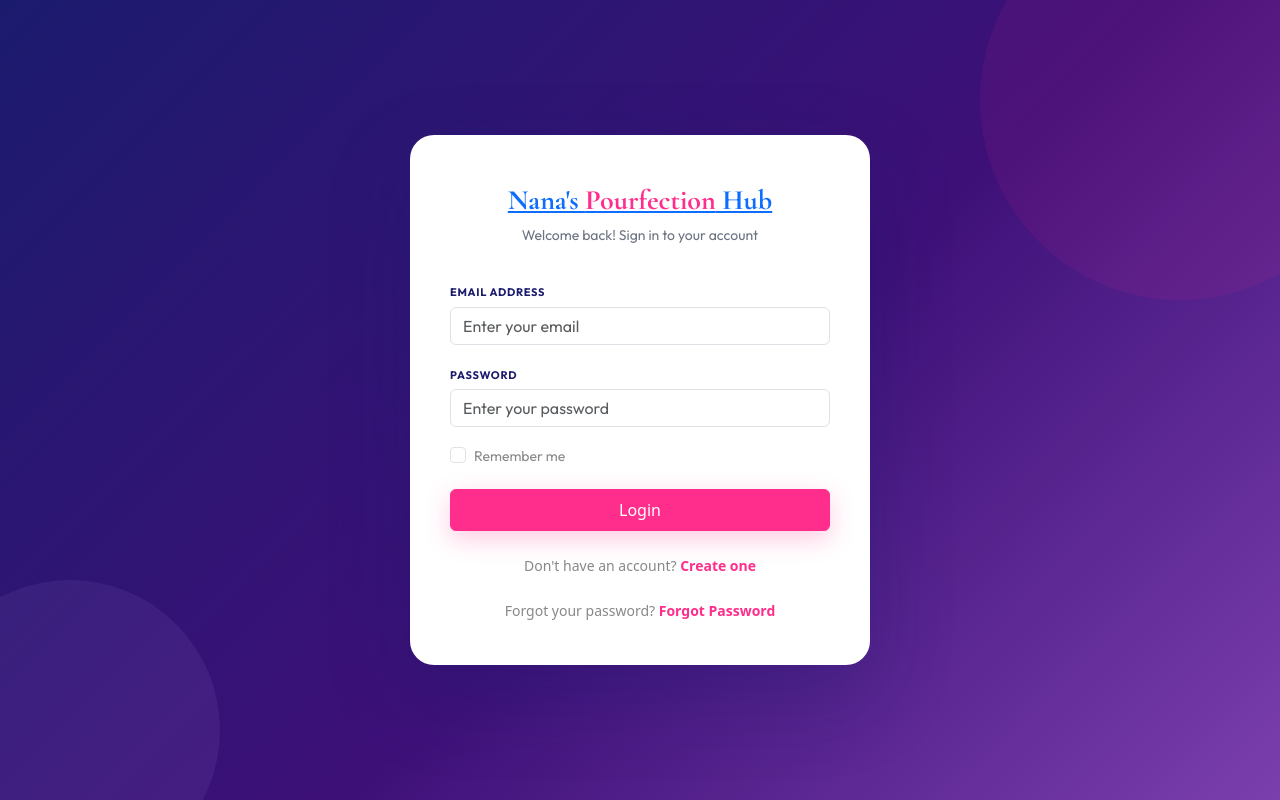
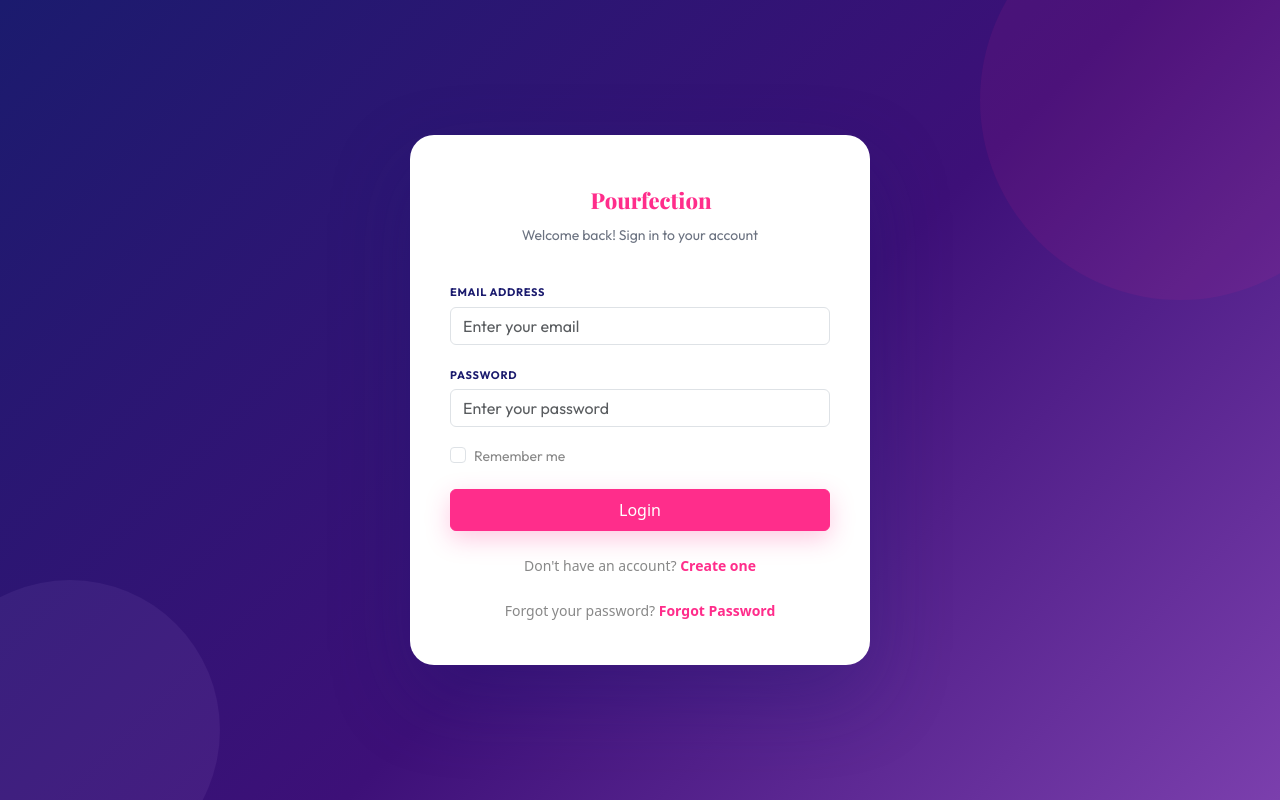
Before and after one commit to Minnie-Mhie/Nanas-eCome-Frront, a React (Vite) app: page /login in a window 1280 px wide. Built offline with nearby package versions, Linux system fonts and the light colour scheme; no server answers.

Commit message:
fix home links

```diff
--- a/src/pages/Login.jsx
+++ b/src/pages/Login.jsx
@@ -81,7 +81,7 @@ const Login = () => {
     <div className="auth-page">
       <div className="auth-card fade-up">
         <div className="auth-logo">
-          <Link to="/">
+          <Link to="/" className="home-navbar-brand">
     Nana's <span>Pourfection</span> Hub
   </Link>
         </div>
--- a/src/pages/Register.jsx
+++ b/src/pages/Register.jsx
@@ -226,7 +226,7 @@ const Register = () => {
           </button>
 
           <div className="auth-logo">
-             <Link to="/">
+             <Link to="/" className="home-navbar-brand">
     Nana's <span>Pourfection</span> Hub
   </Link>Hub
           </div>
```
